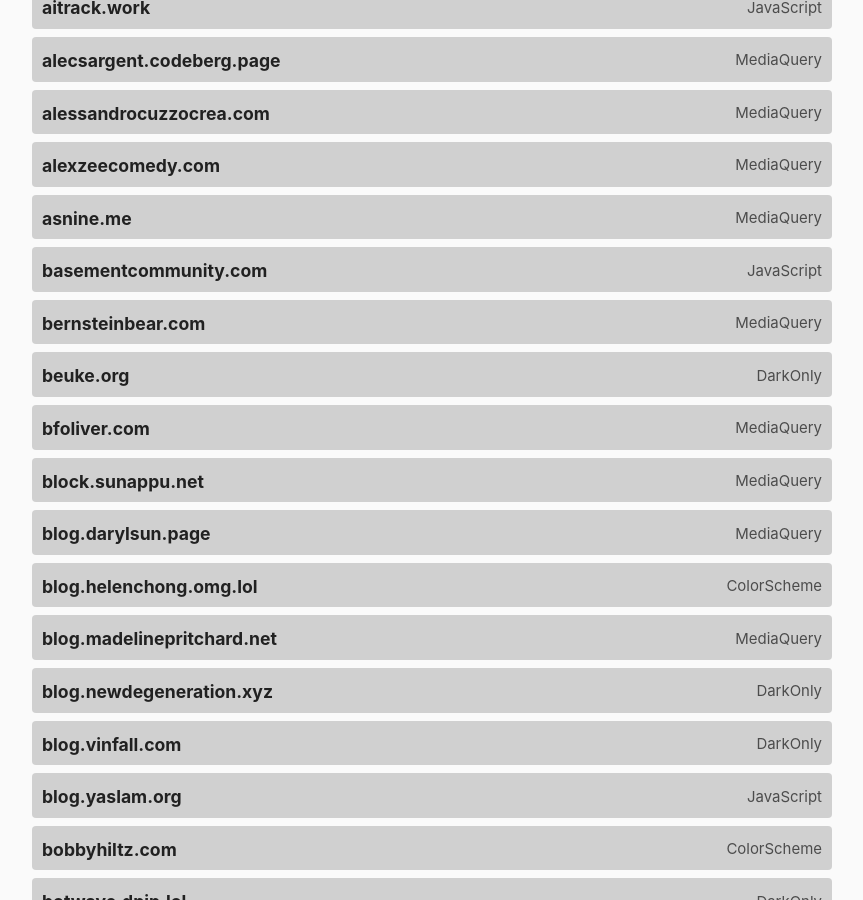
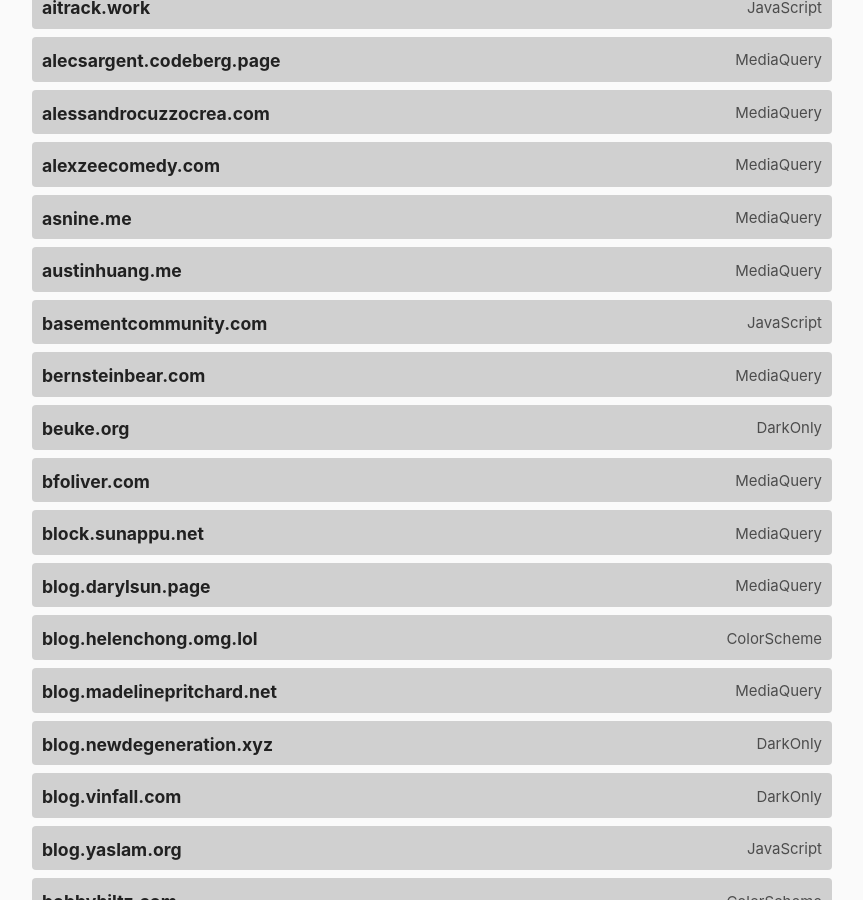
Before and after one commit to katherinek727/darktheme.club, a Jekyll site: the page built from index.md, in a window 1280 px wide and 900 px high, scrolled down 954 px. Shown: the whole window, without its empty margins (208-1071 px from the left). Built offline with Jekyll 4.4.1, drawn with Linux system fonts in a browser that asks for light colours.

Commit message:
chore: add austinhuang.me

```diff
--- a/_data/sites.yml
+++ b/_data/sites.yml
@@ -47,6 +47,11 @@
   url: https://asnine.me/
   method: mediaquery
   last_checked: 2024-08-23
+
+- domain: austinhuang.me
+  url: https://austinhuang.me
+  method: mediaquery
+  last_checked: 2025-01-24
 
 - domain: basementcommunity.com
   url: https://basementcommunity.com
```
